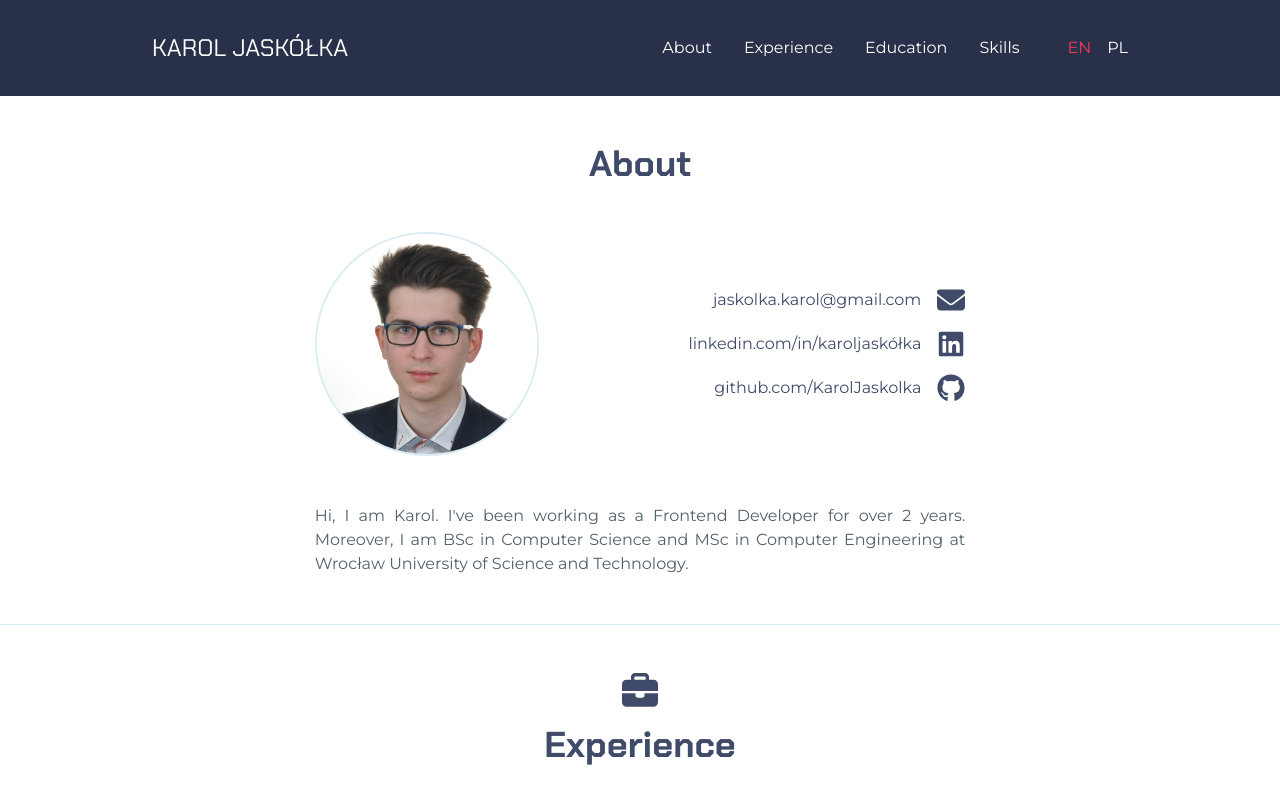
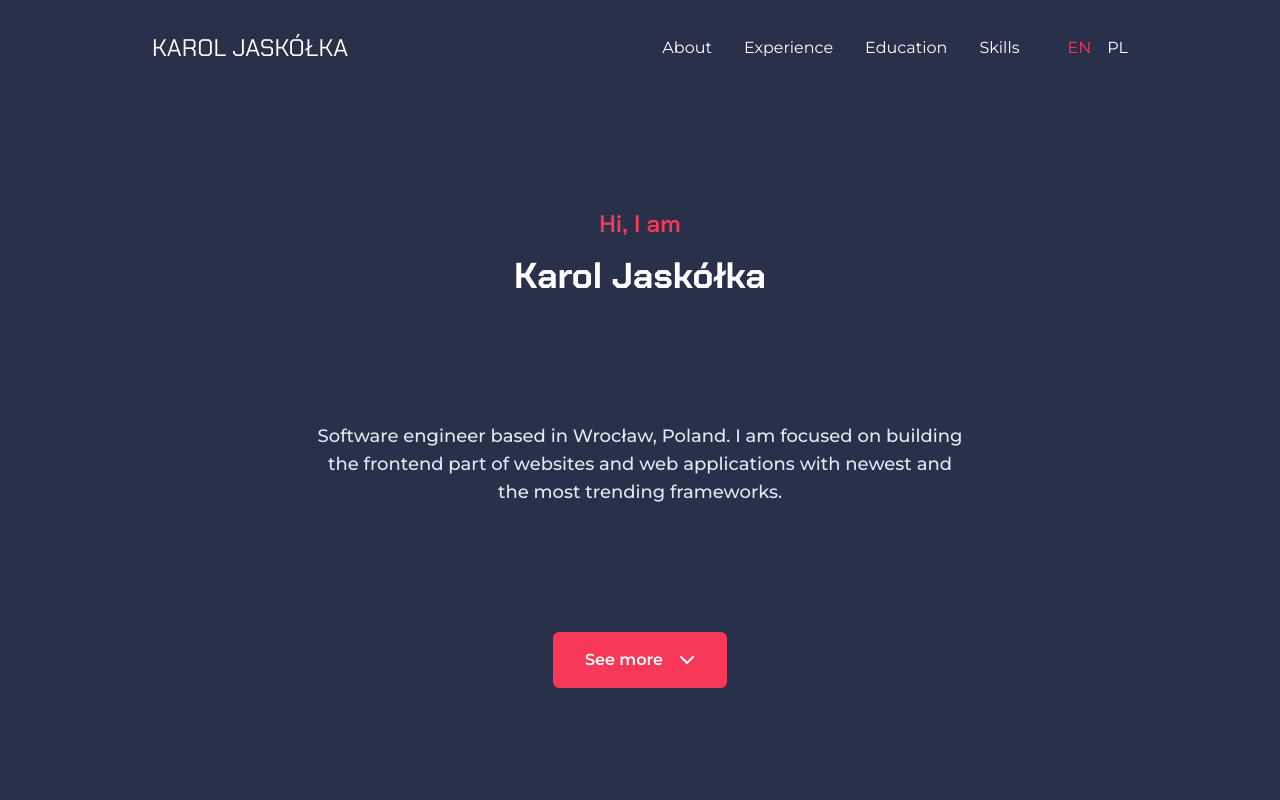
Before and after one commit to karoljaskolka/karoljaskolka.github.io, a Vue app: page / in a window 1280 px wide. Shown: the top 800 px of the page. Built offline with nearby package versions, Linux system fonts and the light colour scheme.

Commit message:
Add Hero view and update translations

```diff
--- a/src/App.vue
+++ b/src/App.vue
@@ -1,6 +1,7 @@
 <template>
   <Header />
   <main>
+    <Hero />
     <About />
     <Experience />
     <Education />
@@ -13,7 +14,7 @@
 
 <script lang="ts">
 import { defineComponent } from "vue";
-import { Skills, Education, Experience, About } from "@/views";
+import { Skills, Education, Experience, About, Hero } from "@/views";
 import { Footer, Header, MobileNav, ScrollTop } from "@/components/general";
 
 export default defineComponent({
@@ -27,6 +28,7 @@ export default defineComponent({
     About,
     MobileNav,
     ScrollTop,
+    Hero,
   },
 });
 </script>
--- a/src/i18n/en/translation.json
+++ b/src/i18n/en/translation.json
@@ -19,10 +19,16 @@
             "label": "linkedin.com/in/karoljaskółka"
         }
     },
+    "hero": {
+        "greetings": "Hi, I am",
+        "fullName": "Karol Jaskółka",
+        "description": "Software engineer based in Wrocław, Poland. I am focused on building the frontend part of websites and web applications with newest and the most trending frameworks.",
+        "button": "See more"
+    },
     "about": {
         "header": "About",
         "photo": "Photo of myself",
-        "description": "Hi, I am Karol. I've been working as a Frontend Developer for over 2 years. Moreover, I am BSc in Computer Science and MSc in Computer Engineering at Wrocław University of Science and Technology."
+        "description": "Hi, I am Karol. I have been working as a Frontend Developer for over 2 years. Moreover, I am BSc in Computer Science and MSc in Computer Engineering at Wrocław University of Science and Technology. My journey with programming has started over 7 years ago at High School."
     },
     "education": {
         "header": "Education",
@@ -48,14 +54,14 @@
             "company": "Linkfactory S/A",
             "span": "2+ years",
             "position": "Frontend Developer",
-            "description": "In Linkfactory on daily basis I work as a member of small team of several people. For the first year and half, my main task was about building two web applications using Angular framework and later their maintanance and additional development. Next, I developed an web application in the Vue.js framework. Currently, I am also in contact with an application built with the React.js framework."
+            "description": "In Linkfactory on daily basis I work as a member of small team. Every day I gain new experience in the field of website design, software architecture and development processes. For the first year and half, my main task was to build two web applications using Angular framework and afterwards their maintenance and features development. Next, I developed an web application in the Vue.js framework. Currently, I have contact with an application built with the React.js framework. Therefore, I am familiar with any of the three most popular frontend frameworks."
         },
         "comarch": {
             "period": "07.2019 - 09.2019",
             "company": "Comarch S.A.",
             "span": "3 months",
             "position": "Programmer Intern",
-            "description": "During internship I worked as a member of intern team. Our goal was to develop chatbot application from scratch using JavaScript language, Microsoft Bot Framework and natural language processing service called LUIS. Next step was about embedding it to the Angular web application."
+            "description": "During internship I worked as a member of intern team. Our goal was to develop chatbot application from scratch using JavaScript language, Microsoft Bot Framework and natural language processing service called LUIS. Next step was to embed a chatbot to the Angular web application. I gained at Comarch my first commercial experience and had contact with the topic of artificial intelligence, which I explored in the following years during my master's studies."
         }
     },
     "skills": {
--- a/src/i18n/pl/translation.json
+++ b/src/i18n/pl/translation.json
@@ -19,10 +19,16 @@
             "label": "linkedin.com/in/karoljaskółka"
         }
     },
+    "hero": {
+        "greetings": "Cześć, jestem",
+        "fullName": "Karol Jaskółka",
+        "description": "Programista z wykształceniem informatycznym z Wrocławia. Zajmuję się budowaniem stron internetowych oraz aplikacji webowych tworzonych z wykorzystaniem najnowszych rozwiązań na rynku.",
+        "button": "Zobacz więcej"
+    },
     "about": {
         "header": "O mnie",
         "photo": "Moje zdjęcie",
-        "description": "Cześć, jestem Karol. Pracuję jako Frontend Developer od ponad dwóch lat. W międzyczasie uzyskałem stopień inżyniera z Informatyki oraz magistra z Informatyki Technicznej na Politechnice Wrocławskiej."
+        "description": "Cześć, jestem Karol. Pracuję jako Frontend Developer od ponad dwóch lat. W międzyczasie uzyskałem stopień inżyniera Informatyki oraz magistra Informatyki Technicznej na Politechnice Wrocławskiej. Swoją przygodę z programowaniem rozpocząłem w trakcie nauki w liceum ponad 7 lat temu."
     },
     "education": {
         "header": "Wykształcenie",
@@ -31,14 +37,14 @@
             "university": "Politechnika Wrocławska",
             "faculty": "Wydział Informatyki i Telekomunikacji",
             "field": "Informatyka Techniczna, Mgr",
-            "thesis": "Temat pracy: Analiza porównawcza klasycznych metod uczenia maszynowego i głębokich sieci neuronowych w zadaniu rozponawania emocji na twarzy"
+            "thesis": "Temat pracy magisterskiej: Analiza porównawcza klasycznych metod uczenia maszynowego i głębokich sieci neuronowych w zadaniu rozponawania emocji na twarzy"
         },
         "bsc": {
             "period": "10.2017 - 01.2021",
             "university": "Politechnika Wrocławska",
             "faculty": "Wydział Elektroniki",
             "field": "Informatyka, Inż.",
-            "thesis": "Temat pracy: Aplikacja webowa wspomagająca zarządzanie projektem z wykorzystaniem frameworka Angular"
+            "thesis": "Temat pracy inżynierskiej: Aplikacja webowa wspomagająca zarządzanie projektem z wykorzystaniem frameworka Angular"
         }
     },
     "experience": {
@@ -48,14 +54,14 @@
             "company": "Linkfactory S/A",
             "span": "2+ lata",
             "position": "Frontend Developer",
-            "description": "W Linkfactory na codzień pracuję jako członek niewielkiego zespołu złożonego z kilku osób. Przez pierwsze półtora roku moim zadaniem było zbudowanie dwóch aplikacji webowych we frameworku Angular oraz ich utrzymanie i rozwój w późniejszym okresie. W dalszym czasie dodatkowo zajmowałem się napisaniem aplikacji we frameworku Vue. Obecnie mam styczność również z aplikacją zbudowaną przy pomocy frameworka React."
+            "description": "W Linkfactory na codzień pracuję jako członek niewielkiego zespołu złożonego z kilku osób. Każdego dnia zdobywam nowe doświadczenia z zakresu projektowania i programowania witryn internetowych. Przez pierwsze półtora roku moim zadaniem było zbudowanie dwóch aplikacji webowych we frameworku Angular oraz ich utrzymanie i rozwój w późniejszym okresie. Następnie, zajmowałem się napisaniem aplikacji we frameworku Vue. Obecnie mam styczność również z aplikacją zbudowaną przy pomocy frameworka React. Dzięki temu, nie jest mi obcy żaden z trzech najpopularniejszych frontend'owych framework'ów."
         },
         "comarch": {
             "period": "07.2019 - 09.2019",
             "company": "Comarch S.A.",
             "span": "3 mięsiące",
             "position": "Stażysta programista",
-            "description": "W trakcie stażu pracowałem jako członek zespołu stażystów. Naszym zadaniem było zbudowanie aplikacji typu chatbot przy pomocy języka JavaScript, frameworka Microsoft Bot Framework oraz usługi przetwarzania języka naturalnego LUIS. Późniejszym krokiem było osadzenie jej w aplikacji napisanej we frameworku Angular."
+            "description": "W trakcie stażu pracowałem jako członek zespołu stażystów. Naszym zadaniem było zbudowanie aplikacji typu chatbot przy pomocy języka JavaScript, platformy Microsoft Bot Framework oraz usługi przetwarzania języka naturalnego LUIS. Późniejszym krokiem było dodanie chatbota do witryny internetowej napisanej we frameworku Angular. Było to moje pierwsze doświadczenie komercyjne oraz styczność z tematyką sztucznej inteligencji, którą zgłębiłem następnie podczas studiów magisterskich."
         }
     },
     "skills": {
--- /dev/null
+++ b/src/views/Hero/Hero.vue
@@ -0,0 +1,103 @@
+<template>
+  <Section id="hero" class="bg-primary text-white flex">
+    <Container
+      class="flex-1 flex flex-col items-center justify-between mt-4 mb-10 md:my-12 lg:my-16"
+    >
+      <Heading1 class="flex flex-col">
+        <span class="text-tertiary mb-4 text-2xl font-semibold font-chakra">{{
+          greetingsDest
+        }}</span>
+        <span class="font-chakra">{{ fullNameDest }}</span>
+      </Heading1>
+      <NarrowContainer class="my-8 md:my-12">
+        <p
+          v-if="!loading"
+          class="text-complementary text-lg font-medium text-center animate-fade"
+        >
+          {{ $t("hero.description") }}
+        </p>
+      </NarrowContainer>
+      <a
+        v-if="!loading"
+        class="block bg-tertiary hover:bg-opacity-80 duration-500 text-white font-semibold px-8 py-4 rounded-md max-w-xs animate-fade"
+        href="#about"
+      >
+        <span class="mr-4">
+          {{ $t("hero.button") }}
+        </span>
+        <FontAwesomeIcon icon="fa-solid fa-chevron-up" :rotation="180" />
+      </a>
+    </Container>
+  </Section>
+</template>
+
+<script lang="ts">
+import { defineComponent, ref, watch } from "vue";
+import {
+  Container,
+  Section,
+  Heading1,
+  NarrowContainer,
+} from "@/components/layout";
+import { useI18n } from "vue-i18n";
+import { useChangeLocale } from "@/hooks";
+
+export default defineComponent({
+  name: "Hero",
+  components: { Container, Section, Heading1, NarrowContainer },
+  setup() {
+    const { t } = useI18n();
+    const { currentLocale } = useChangeLocale();
+    const greetingsSrc = ref(t("hero.greetings"));
+    const fullNameSrc = ref(t("hero.fullName"));
+    const greetingsDest = ref("");
+    const fullNameDest = ref("");
+    const loading = ref(true);
+
+    const greetingsTyping = () => {
+      if (greetingsDest.value.length < greetingsSrc.value.length) {
+        greetingsDest.value += greetingsSrc.value.charAt(
+          greetingsDest.value.length
+        );
+        setTimeout(greetingsTyping, 75);
+      } else {
+        setTimeout(fullNameTyping, 200);
+      }
+    };
+
+    const fullNameTyping = () => {
+      if (fullNameDest.value.length < fullNameSrc.value.length) {
+        fullNameDest.value += fullNameSrc.value.charAt(
+          fullNameDest.value.length
+        );
+        setTimeout(fullNameTyping, 75);
+      } else {
+        loading.value = false;
+      }
+    };
+
+    setTimeout(greetingsTyping, 200);
+
+    watch(
+      currentLocale,
+      () => {
+        greetingsSrc.value = t("hero.greetings");
+        fullNameSrc.value = t("hero.fullName");
+        greetingsDest.value = "";
+        fullNameDest.value = "";
+        loading.value = true;
+        greetingsTyping();
+      },
+      { deep: true }
+    );
+
+    return { greetingsDest, fullNameDest, loading };
+  },
+});
+</script>
+
+<style lang="scss" scoped>
+#hero {
+  min-height: calc(100vh - 96px);
+}
+</style>
--- a/src/views/index.ts
+++ b/src/views/index.ts
@@ -1,6 +1,7 @@
 import About from "./About/About.vue";
 import Education from "./Education/Education.vue";
 import Experience from "./Experience/Experience.vue";
+import Hero from "./Hero/Hero.vue";
 import Skills from "./Skills/Skills.vue";
 
-export { About, Education, Experience, Skills };
+export { About, Education, Experience, Hero, Skills };
```
